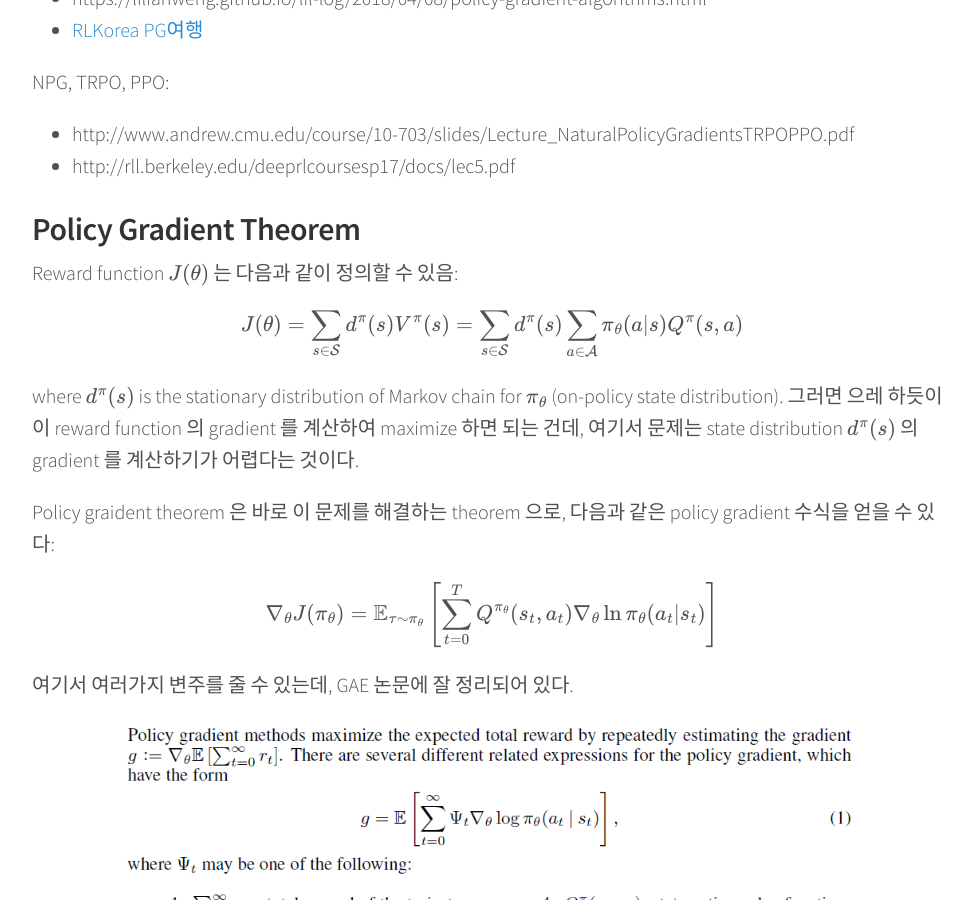
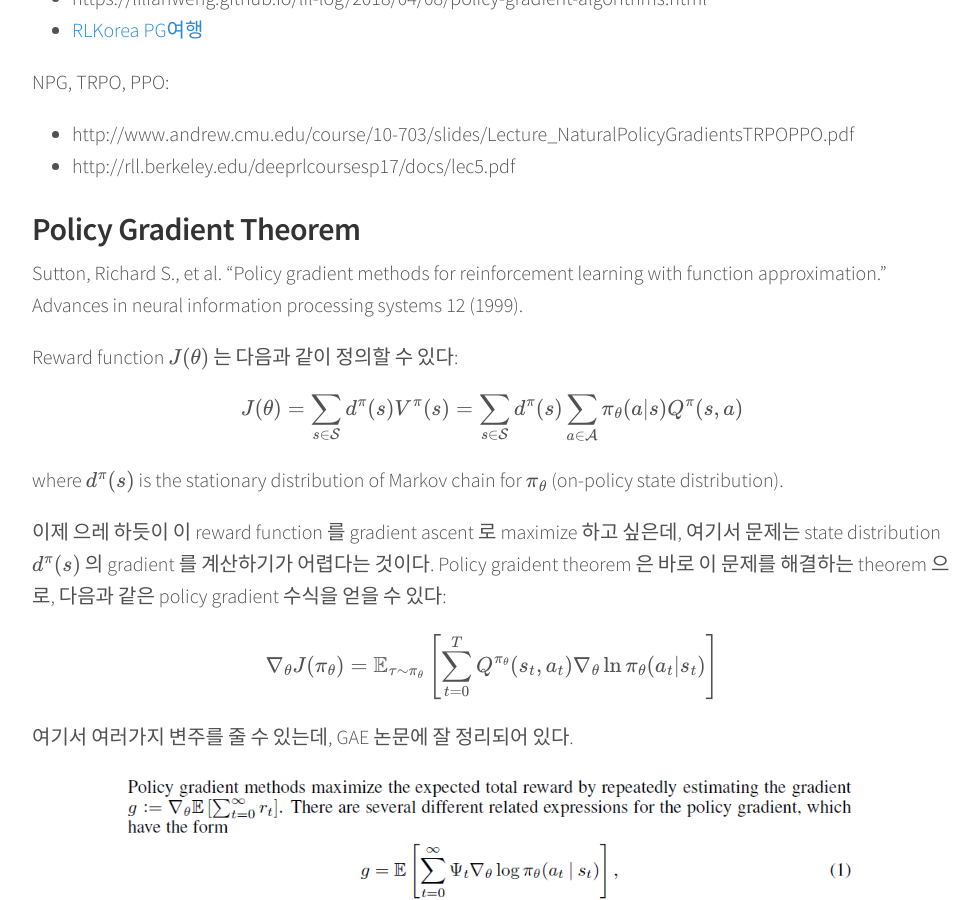
Before and after one commit to khanrc/khanrc.github.io, a Jekyll site: the page built from _posts/2019-03-21-RL-PG.md, in a window 1280 px wide and 900 px high, scrolled down 719 px. Shown: the whole window, without its empty margins (148-1127 px from the left). Built offline with Jekyll 4.4.1, drawn with Linux system fonts in a browser that asks for light colours; formulas are drawn with MathJax 3; comment, search, counter and statistics services are not loaded; some of the changed text lies outside the part shown.

Commit message:
Update details

```diff
--- a/_posts/2019-03-21-RL-PG.md
+++ b/_posts/2019-03-21-RL-PG.md
@@ -21,7 +21,9 @@ NPG, TRPO, PPO:
 
 ## Policy Gradient Theorem
 
-Reward function $J(\theta)$ 는 다음과 같이 정의할 수 있음:
+Sutton, Richard S., et al. "Policy gradient methods for reinforcement learning with function approximation." Advances in neural information processing systems 12 (1999).
+
+Reward function $J(\theta)$ 는 다음과 같이 정의할 수 있다:
 
 $$
 J(\theta)
@@ -30,8 +32,8 @@ J(\theta)
 $$
 
 where $$d^\pi(s)$$ is the stationary distribution of Markov chain for $$\pi_\theta$$ (on-policy state distribution).
-그러면 으레 하듯이 이 reward function 의 gradient 를 계산하여 maximize 하면 되는 건데, 여기서 문제는 state distribution $$d^\pi(s)$$ 의 gradient 를 계산하기가 어렵다는 것이다.
 
+이제 으레 하듯이 이 reward function 를 gradient ascent 로 maximize 하고 싶은데, 여기서 문제는 state distribution $$d^\pi(s)$$ 의 gradient 를 계산하기가 어렵다는 것이다.
 Policy graident theorem 은 바로 이 문제를 해결하는 theorem 으로, 다음과 같은 policy gradient 수식을 얻을 수 있다:
 
 $$
@@ -101,7 +103,11 @@ A3C 는 Asynchronous Advantage Actor-Critic 로, Advantage Actor-Critic (A2C)
 
 이 논문에서는 A3C 만 제안한 것은 아니고 asynchronous DQN 등 여러 알고리즘에 대해서 적용해 보았으나 A3C 가 가장 성능이 좋았다. A3C 에는 parallel training 외에도 몇 가지 트릭이 더 쓰였는데, 1) entropy regularization 을 통해 exploration 을 강화하고 2) 각 워커마다 exploration policy 를 다르게 주어 보다 다양한 경험을 수집하고 3) multi-step learning (n-step TD) 을 통해 variance 를 잡았고 4) 네트워크에 LSTM 을 붙여 sequential modeling 까지 잡았다.
 
-> 한 걸음 더) [OpenAI blog post](https://openai.com/blog/baselines-acktr-a2c/) 에 따르면, A3C 에서 asynchronous 는 성능 향상에 별다른 도움이 되지 않았으며, 단지 빠른 학습을 위한 implementation detail 으로 보인다.
+
+### One step more: A2C is better than A3C
+{:.no_toc}
+
+[OpenAI blog post](https://openai.com/blog/baselines-acktr-a2c/) 에 따르면, A3C 에서 asynchronous 는 성능 향상에 별다른 도움이 되지 않았으며, 오히려 (synchronous) A2C 가 성능이 더 좋다고 한다. 단지 빠른 학습을 위한 implementation detail 으로 보이고, 사실 지금 시대에서는 그다지 쓰일 곳이 많지 않을 방법론이다.
 
 ## GAE
 
```
